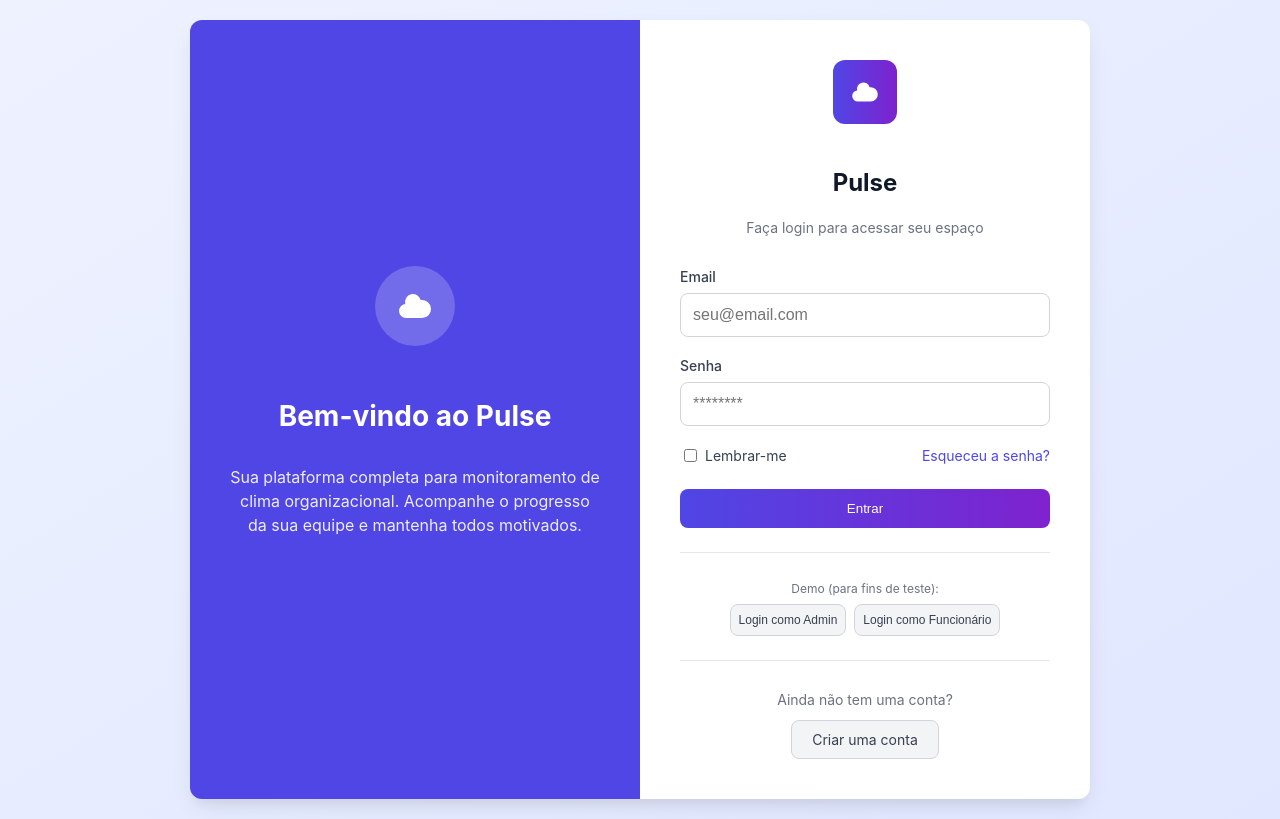
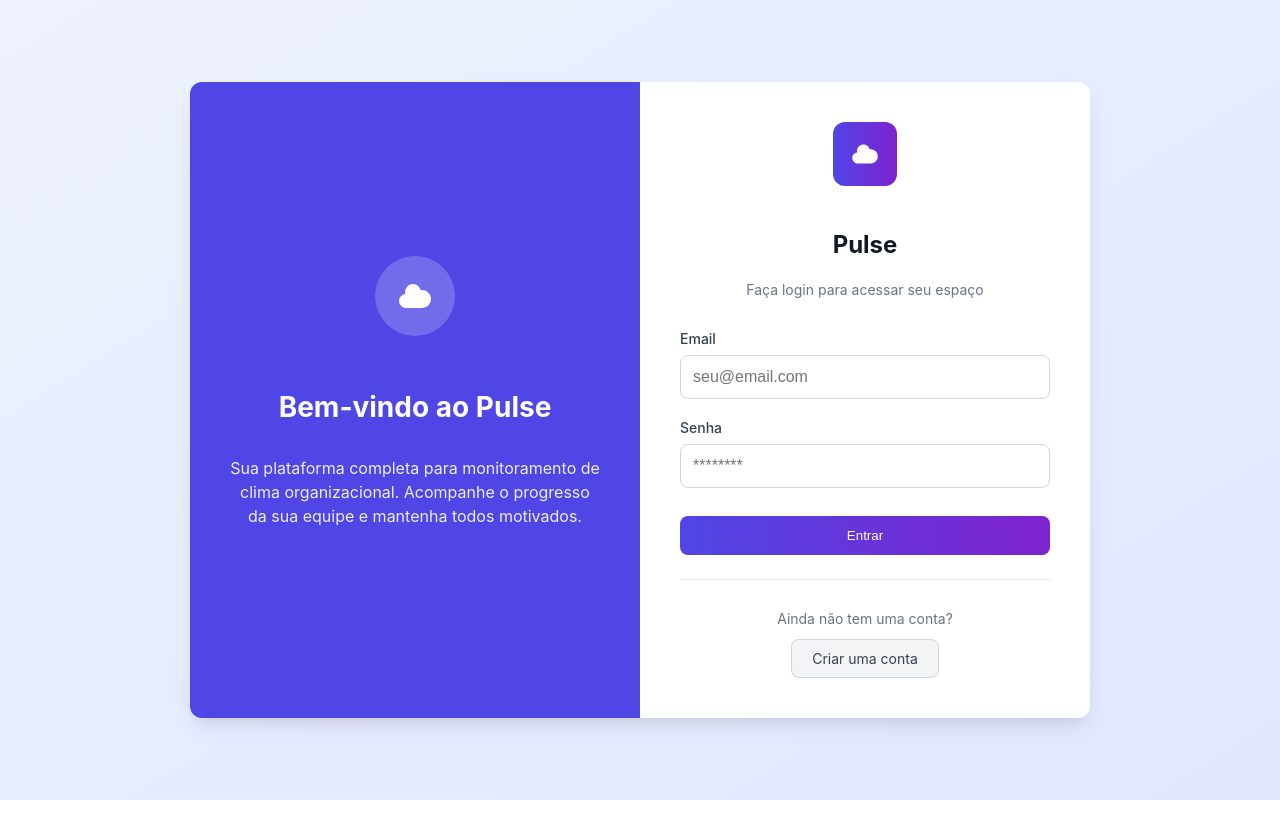
Before and after one commit to GeanFilho/PulseApp, a React (Create React App) app: page /login in a window 1280 px wide. Built offline with nearby package versions, Linux system fonts and the light colour scheme.

Commit message:
AplicaçãoFinalizada

```diff
--- a/src/pages/admin/Dashboard.js
+++ b/src/pages/admin/Dashboard.js
@@ -173,17 +173,22 @@ const AdminDashboard = () => {
     }
   };
 
-  // Função para buscar os dados do backend
+  // Função para buscar os dados do backend - CORRIGIDA PARA MOSTRAR TODOS OS FEEDBACKS
+// Função fetchDashboardData corrigida - utiliza o endpoint que está funcionando
+// Função fetchDashboardData atualizada com limite muito alto
 const fetchDashboardData = async () => {
   try {
     setLoading(true);
 
-      // Buscar estatísticas e feedbacks usando o feedbackService
+    // Buscar estatísticas
     const stats = await feedbackService.getDashboardStats(period);
-      const recentFeedbacks = await feedbackService.getRecentFeedbacks(5);
 
-      // Calcular a taxa de produtividade (média dos valores 'performance')
-      const productivityValues = recentFeedbacks
+    // CORREÇÃO: Usar o endpoint que funciona com um número MUITO alto
+    // 1.000.000 de feedbacks deve ser suficiente para praticamente qualquer sistema
+    const allFeedbacks = await feedbackService.getRecentFeedbacks(1000000);
+
+    // Calcular a taxa de produtividade
+    const productivityValues = allFeedbacks
       .map(feedback => feedback.performance || 0)
       .filter(value => value > 0);
 
@@ -191,14 +196,14 @@ const AdminDashboard = () => {
       ? productivityValues.reduce((sum, value) => sum + value, 0) / productivityValues.length
       : 0;
 
-      // Atualizar o estado com os dados
+    // Atualizar o estado com todos os feedbacks obtidos
     setDashboardData({
       stats: {
         ...stats,
-          productivityRate: 50,
-          responseRate: 100
+        productivityRate: Math.round(averageProductivity * 10),
+        responseRate: stats.responseRate || 100
       },
-        recentFeedbacks
+      recentFeedbacks: allFeedbacks
     });
 
     // Também buscar a contagem de usuários
@@ -211,7 +216,6 @@ const AdminDashboard = () => {
     setLoading(false);
   }
 };
-
   // Abrir o modal de confirmação para excluir feedback
   const confirmDeleteFeedback = (feedback) => {
     setFeedbackToDelete(feedback);
@@ -623,6 +627,32 @@ const AdminDashboard = () => {
       border: 'none',
       color: 'white',
       cursor: 'pointer'
+    },
+    // Adicionando paginação
+    paginationContainer: {
+      display: 'flex',
+      justifyContent: 'space-between',
+      alignItems: 'center',
+      marginTop: '20px',
+      padding: '10px',
+      width: '100%'
+    },
+    paginationButton: {
+      padding: '8px 12px',
+      border: '1px solid #d1d5db',
+      borderRadius: '8px',
+      backgroundColor: 'white',
+      color: '#4b5563',
+      cursor: 'pointer'
+    },
+    paginationButtonActive: {
+      backgroundColor: '#4f46e5',
+      color: 'white',
+      border: '1px solid #4f46e5'
+    },
+    paginationInfo: {
+      fontSize: '14px',
+      color: '#6b7280'
     }
   };
 
@@ -660,6 +690,80 @@ const AdminDashboard = () => {
               {deleteLoading ? 'Processando...' : 'Ocultar Feedback'}
             </button>
           </div>
+        </div>
+      </div>
+    );
+  };
+
+  // Adicionando paginação para lidar com muitos feedbacks
+  const [currentPage, setCurrentPage] = useState(1);
+  const itemsPerPage = 10;
+
+  // Calcular os índices dos itens a serem exibidos na página atual
+  const indexOfLastFeedback = currentPage * itemsPerPage;
+  const indexOfFirstFeedback = indexOfLastFeedback - itemsPerPage;
+  const currentFeedbacks = visibleFeedbacks.slice(indexOfFirstFeedback, indexOfLastFeedback);
+  const totalPages = Math.ceil(visibleFeedbacks.length / itemsPerPage);
+
+  // Funções para navegar entre as páginas
+  const goToNextPage = () => {
+    setCurrentPage(page => Math.min(page + 1, totalPages));
+  };
+
+  const goToPreviousPage = () => {
+    setCurrentPage(page => Math.max(page - 1, 1));
+  };
+
+  // Componente de paginação
+  const Pagination = () => {
+    if (totalPages <= 1) return null;
+
+    return (
+      <div style={styles.paginationContainer}>
+        <div style={styles.paginationInfo}>
+          Mostrando {indexOfFirstFeedback + 1} a {Math.min(indexOfLastFeedback, visibleFeedbacks.length)} de {visibleFeedbacks.length} feedbacks
+        </div>
+        <div style={{ display: 'flex', gap: '8px' }}>
+          <button
+            style={styles.paginationButton}
+            onClick={goToPreviousPage}
+            disabled={currentPage === 1}
+          >
+            Anterior
+          </button>
+          {Array.from({ length: Math.min(5, totalPages) }, (_, i) => {
+            // Lógica para mostrar páginas em torno da página atual
+            let pageNum = i + 1;
+            if (totalPages > 5) {
+              if (currentPage <= 3) {
+                pageNum = i + 1;
+              } else if (currentPage >= totalPages - 2) {
+                pageNum = totalPages - 4 + i;
+              } else {
+                pageNum = currentPage - 2 + i;
+              }
+            }
+
+            return (
+              <button
+                key={pageNum}
+                style={{
+                  ...styles.paginationButton,
+                  ...(currentPage === pageNum ? styles.paginationButtonActive : {})
+                }}
+                onClick={() => setCurrentPage(pageNum)}
+              >
+                {pageNum}
+              </button>
+            );
+          })}
+          <button
+            style={styles.paginationButton}
+            onClick={goToNextPage}
+            disabled={currentPage === totalPages}
+          >
+            Próxima
+          </button>
         </div>
       </div>
     );
@@ -736,7 +840,7 @@ const AdminDashboard = () => {
             </div>
           </div>
 
-          {/* Card 3: Taxa de Resposta (substituindo Tendência de Motivação) */}
+          {/* Card 3: Taxa de Resposta */}
           <div style={styles.statCard(2)}>
             <h3 style={styles.statTitle}>Taxa de Resposta</h3>
             <p style={styles.statValue}>{dashboardData.stats.responseRate}%</p>
@@ -750,7 +854,10 @@ const AdminDashboard = () => {
         {/* Feedback recentes */}
         <div style={styles.feedbacksSection}>
           <div style={styles.feedbacksHeader}>
-            <h3 style={styles.feedbacksTitle}>Feedbacks Recentes</h3>
+            <h3 style={styles.feedbacksTitle}>Todos os Feedbacks</h3>
+            <div style={{fontSize: '14px', color: '#6b7280'}}>
+              Total: {visibleFeedbacks.length} feedbacks
+            </div>
           </div>
 
           {visibleFeedbacks.length === 0 ? (
@@ -759,7 +866,7 @@ const AdminDashboard = () => {
             </div>
           ) : (
             <div style={styles.feedbacksList}>
-              {visibleFeedbacks.map((feedback) => (
+              {currentFeedbacks.map((feedback) => (
                 <div key={feedback.id} style={styles.feedbackItem}>
                   <div style={styles.feedbackHeader}>
                     <span style={styles.feedbackAuthor}>{feedback.name}</span>
@@ -786,6 +893,9 @@ const AdminDashboard = () => {
               ))}
             </div>
           )}
+
+          {/* Adiciona a paginação abaixo da lista de feedbacks */}
+          <Pagination />
         </div>
       </div>
     );
--- a/src/pages/auth/Login.js
+++ b/src/pages/auth/Login.js
@@ -160,62 +160,6 @@ const styles = {
     borderRadius: '4px'
   },
 
-  flexBetween: {
-    display: 'flex',
-    justifyContent: 'space-between',
-    alignItems: 'center',
-    marginBottom: '16px'
-  },
-
-  checkboxContainer: {
-    display: 'flex',
-    alignItems: 'center'
-  },
-
-  checkbox: {
-    marginRight: '8px'
-  },
-
-  checkboxLabel: {
-    fontSize: '14px',
-    color: '#374151'
-  },
-
-  forgotPassword: {
-    fontSize: '14px',
-    color: '#4f46e5',
-    textDecoration: 'none'
-  },
-
-  demoSection: {
-    marginTop: '24px',
-    textAlign: 'center',
-    borderTop: '1px solid #e5e7eb',
-    paddingTop: '16px'
-  },
-
-  demoText: {
-    fontSize: '12px',
-    color: '#6b7280',
-    marginBottom: '8px'
-  },
-
-  demoButtons: {
-    display: 'flex',
-    gap: '8px',
-    justifyContent: 'center'
-  },
-
-  demoButton: {
-    fontSize: '12px',
-    padding: '8px',
-    backgroundColor: '#f3f4f6',
-    border: '1px solid #d1d5db',
-    borderRadius: '8px',
-    cursor: 'pointer',
-    color: '#374151'
-  },
-
   registerSection: {
     marginTop: '24px',
     textAlign: 'center',
@@ -245,7 +189,6 @@ const styles = {
 const Login = () => {
   const [email, setEmail] = useState('');
   const [password, setPassword] = useState('');
-  const [rememberMe, setRememberMe] = useState(false);
   const [loading, setLoading] = useState(false);
   const [error, setError] = useState('');
   const [windowWidth, setWindowWidth] = useState(window.innerWidth);
@@ -302,17 +245,6 @@ const Login = () => {
     }
   };
 
-  // Para fins de demonstração
-  const handleDemoLogin = (role) => {
-    if (role === 'admin') {
-      setEmail('admin@teste.com');
-      setPassword('senha123');
-    } else {
-      setEmail('usuario@exemplo.com');
-      setPassword('senha123');
-    }
-  };
-
   // Conteúdo do formulário de login
   const loginForm = (
     <>
@@ -354,21 +286,6 @@ const Login = () => {
           />
         </div>
 
-        <div style={styles.flexBetween}>
-          <div style={styles.checkboxContainer}>
-            <input
-              type="checkbox"
-              id="remember"
-              style={styles.checkbox}
-              checked={rememberMe}
-              onChange={(e) => setRememberMe(e.target.checked)}
-            />
-            <label style={styles.checkboxLabel} htmlFor="remember">Lembrar-me</label>
-          </div>
-
-          <a href="#" style={styles.forgotPassword}>Esqueceu a senha?</a>
-        </div>
-
         <button
           type="submit"
           style={{
@@ -380,26 +297,6 @@ const Login = () => {
           {loading ? 'Processando...' : 'Entrar'}
         </button>
       </form>
-
-      <div style={styles.demoSection}>
-        <p style={styles.demoText}>Demo (para fins de teste):</p>
-        <div style={styles.demoButtons}>
-          <button
-            style={styles.demoButton}
-            onClick={() => handleDemoLogin('admin')}
-            type="button"
-          >
-            Login como Admin
-          </button>
-          <button
-            style={styles.demoButton}
-            onClick={() => handleDemoLogin('employee')}
-            type="button"
-          >
-            Login como Funcionário
-          </button>
-        </div>
-      </div>
 
       <div style={styles.registerSection}>
         <p style={styles.registerText}>
```
Lines whose indentation alone changed are shown as unchanged.
